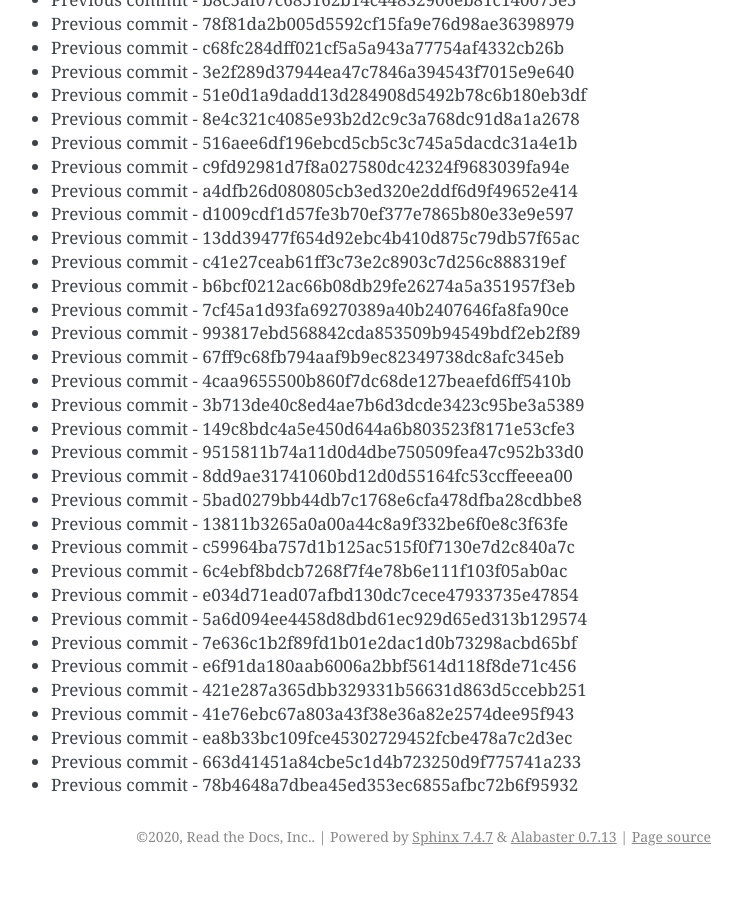
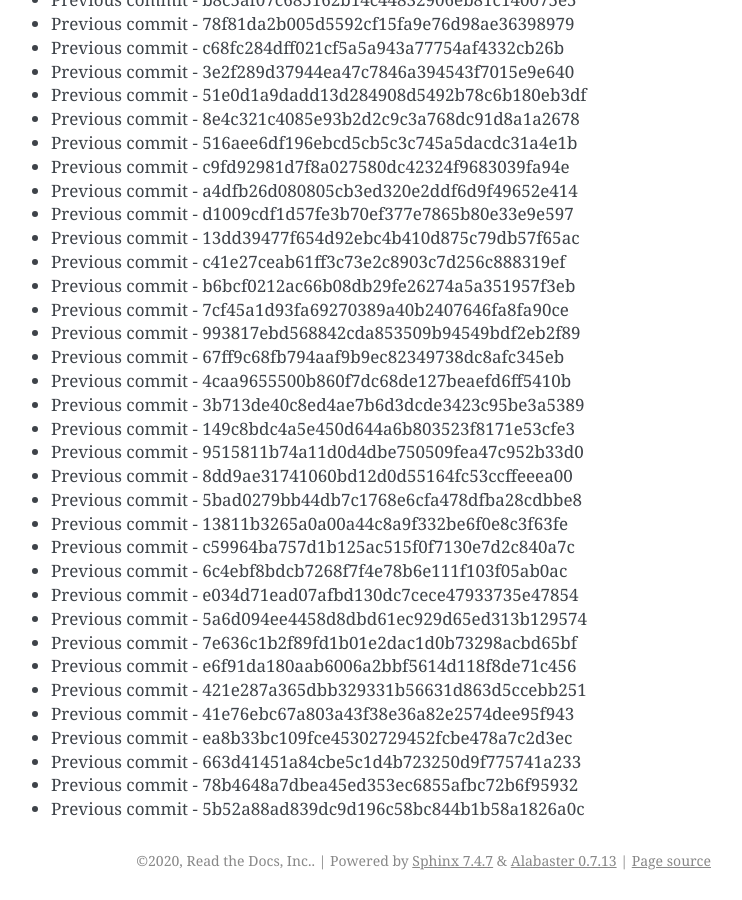
Before and after one commit to readthedocs/rtd-git-stresstest, a Sphinx documentation site: the page built from docs/updates.rst, in a window 1280 px wide and 900 px high, scrolled down 43109 px. Shown: the whole window, without its empty margins (399-1141 px from the left). Built offline with Sphinx 7.4.7, drawn with Linux system fonts in a browser that asks for light colours; before the commit the page ends 43985 px from its top, so only the background shows below that.

Commit message:
Generating commit from previous: 5b52a88ad839dc9d196c58bc844b1b58a1826a0c

```diff
--- a/docs/updates.rst
+++ b/docs/updates.rst
@@ -1843,3 +1843,4 @@ It can be tested for any performance characteristics.
 * Previous commit - ea8b33bc109fce45302729452fcbe478a7c2d3ec
 * Previous commit - 663d41451a84cbe5c1d4b723250d9f775741a233
 * Previous commit - 78b4648a7dbea45ed353ec6855afbc72b6f95932
+* Previous commit - 5b52a88ad839dc9d196c58bc844b1b58a1826a0c
```
